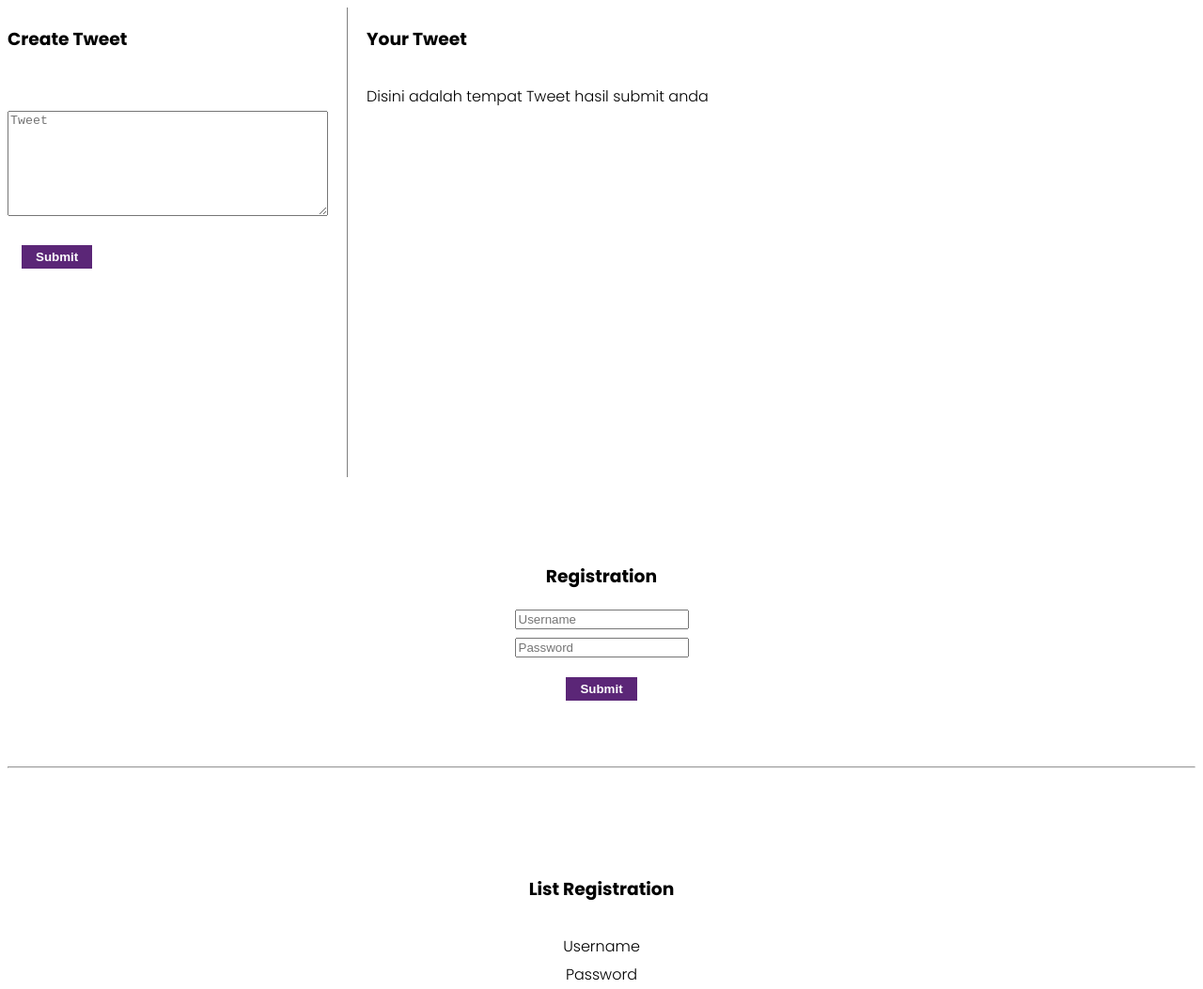
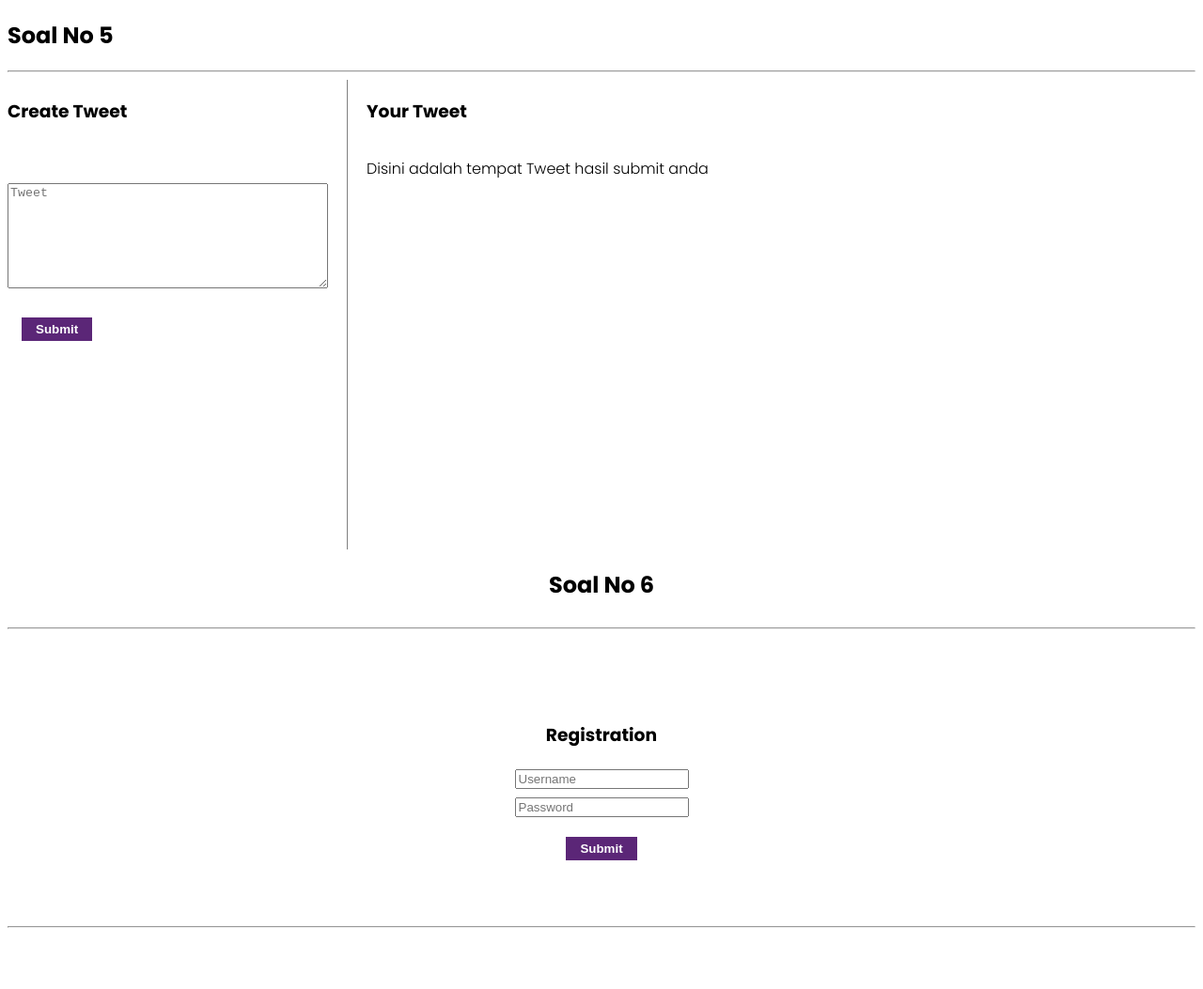
Before and after one commit to Brianrahmarela/Pertemuan5-excercise9-array-no-5-6-deploy, a plain HTML site: page index.html in a window 1280 px wide. Shown: the top 1053 px of the page at 94% size. Drawn offline with Linux system fonts and the light colour scheme.

Commit message:
modify index.html dan soalno6.css

```diff
--- a/index.html
+++ b/index.html
@@ -10,6 +10,8 @@
 		<style></style>
 	</head>
 	<body>
+		<h2>Soal No 5</h2>
+		<hr />
 		<div id="flex-container">
 			<div class="flex-item">
 				<div class="content">
@@ -41,6 +43,10 @@
 				</div>
 			</div>
 		</div>
+		<div id="container-judul">
+			<h2>Soal No 6</h2>
+		</div>
+		<hr />
 		<div id="flex-containers">
 			<div class="flex-container-registration">
 				<h3>Registration</h3>
--- a/soalno6.css
+++ b/soalno6.css
@@ -32,3 +32,9 @@ button {
 	padding: 5px 15px 5px 15px;
 	margin: 15px;
 }
+
+#container-judul {
+	display: flex;
+	justify-content: center;
+	flex-direction: row;
+}
```
